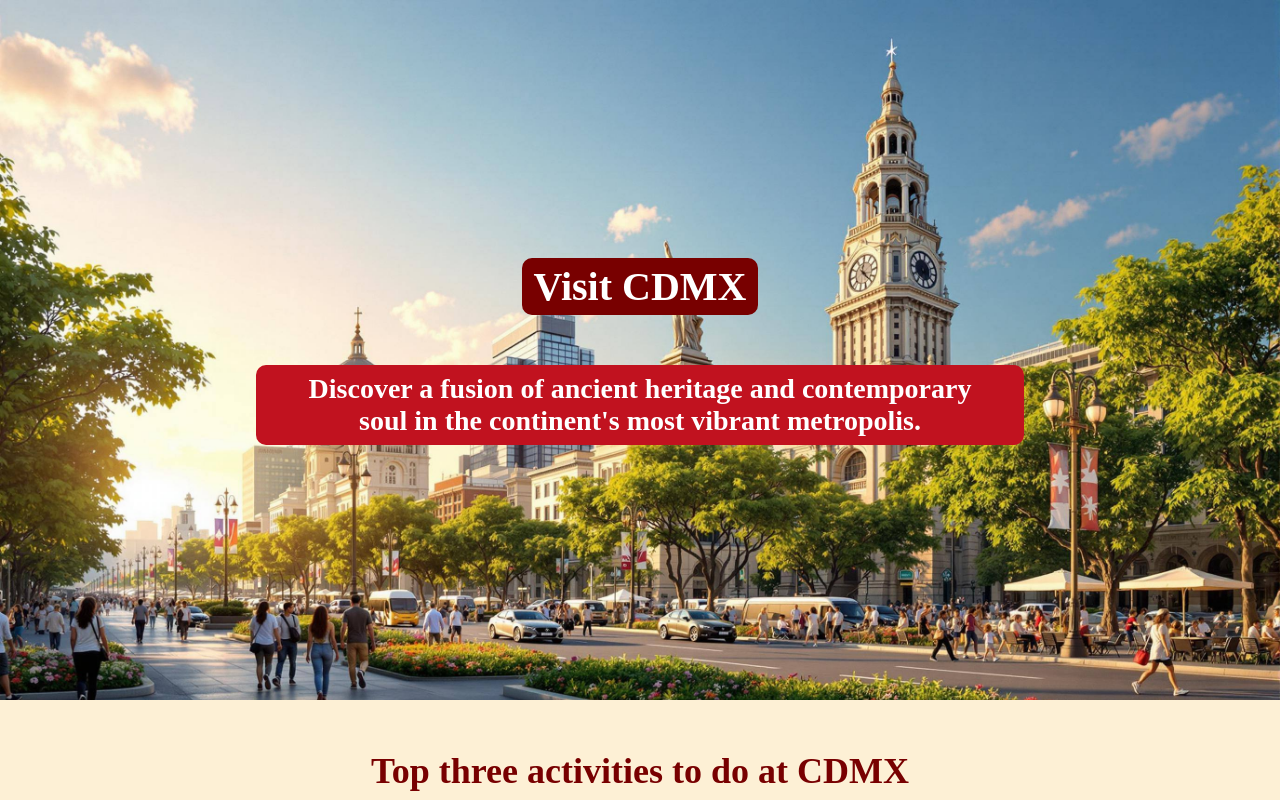
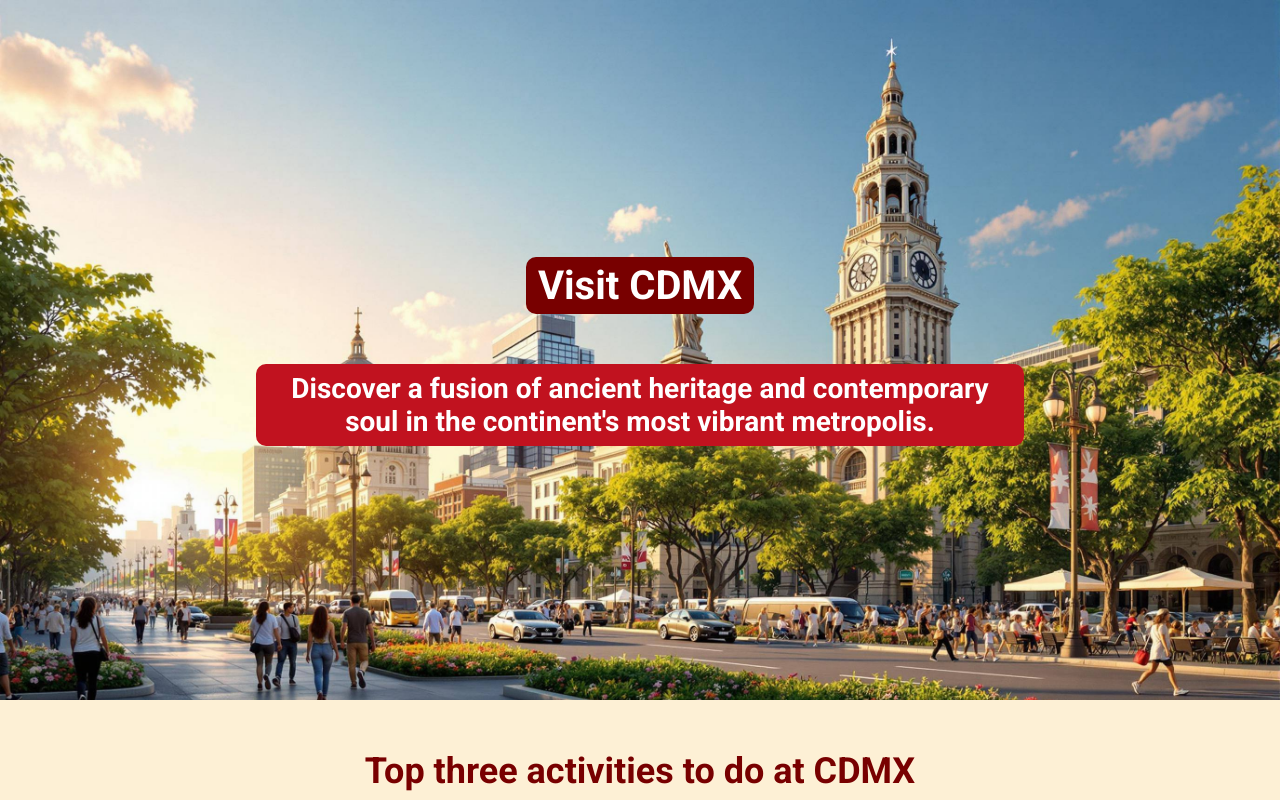
Before and after one commit to OldRevan66/scr-hometown-solo-project, a plain HTML site: page index.html in a window 1280 px wide. Shown: the top 800 px of the page. Drawn offline with Linux system fonts and the light colour scheme.

Commit message:
Added Google Font

```diff
--- a/index.html
+++ b/index.html
@@ -2,6 +2,10 @@
 <html>
     <head>
         <link rel="stylesheet" href="styles.css">
+        <link rel="preconnect" href="https://fonts.googleapis.com">
+        <link rel="preconnect" href="https://fonts.gstatic.com" crossorigin>
+        <link href="https://fonts.googleapis.com/css2?family=Roboto:ital,wght@0,100..900;1,100..900&display=swap" rel="stylesheet">
+
     </head>
     <body>
 
--- a/styles.css
+++ b/styles.css
@@ -10,6 +10,12 @@
 body {
     margin: 0;
     text-align: center;
+
+    font-family: "Roboto", sans-serif;
+    font-optical-sizing: auto;
+    font-style: normal;
+    font-variation-settings:
+        "wdth" 100;
 }
 
 
```
